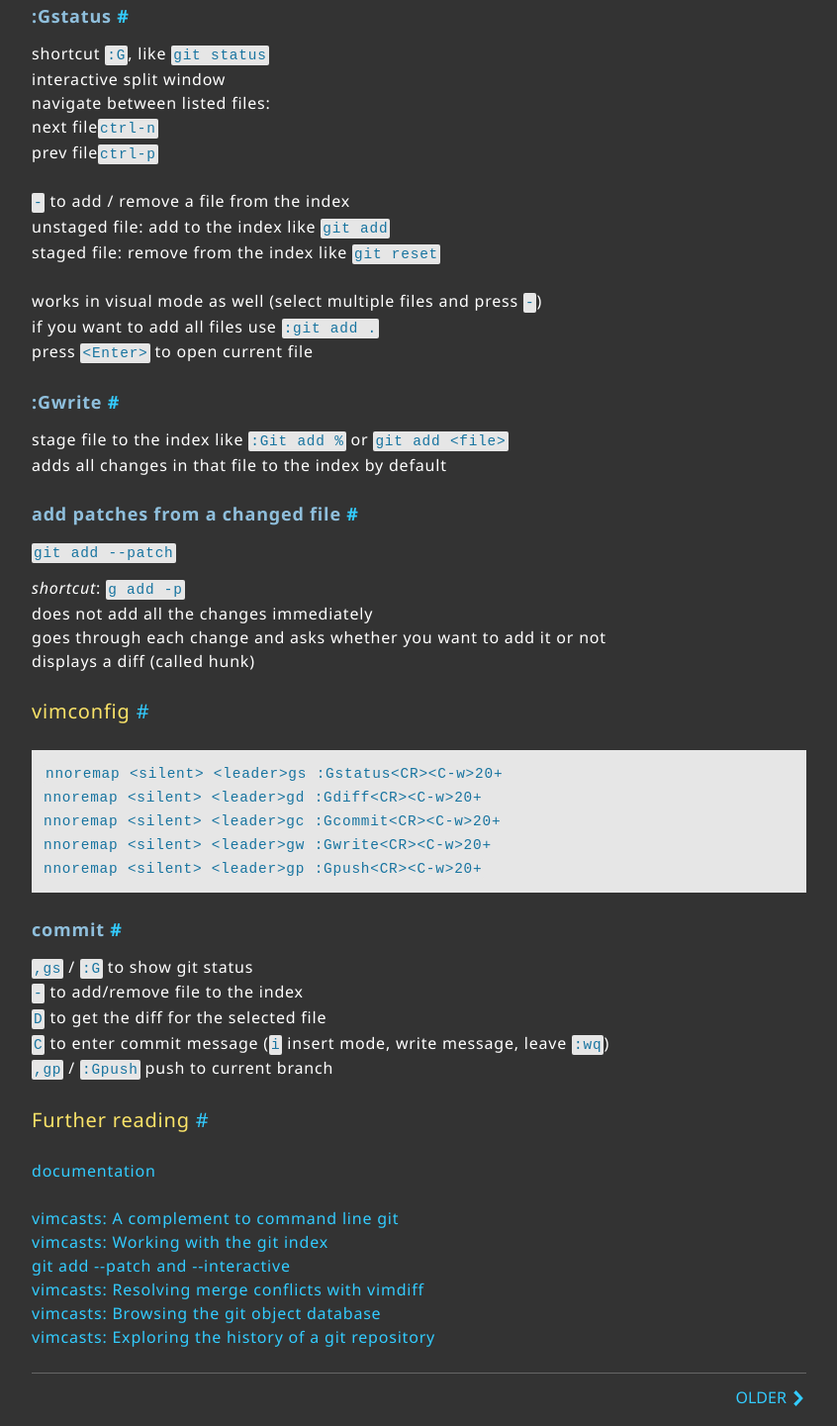
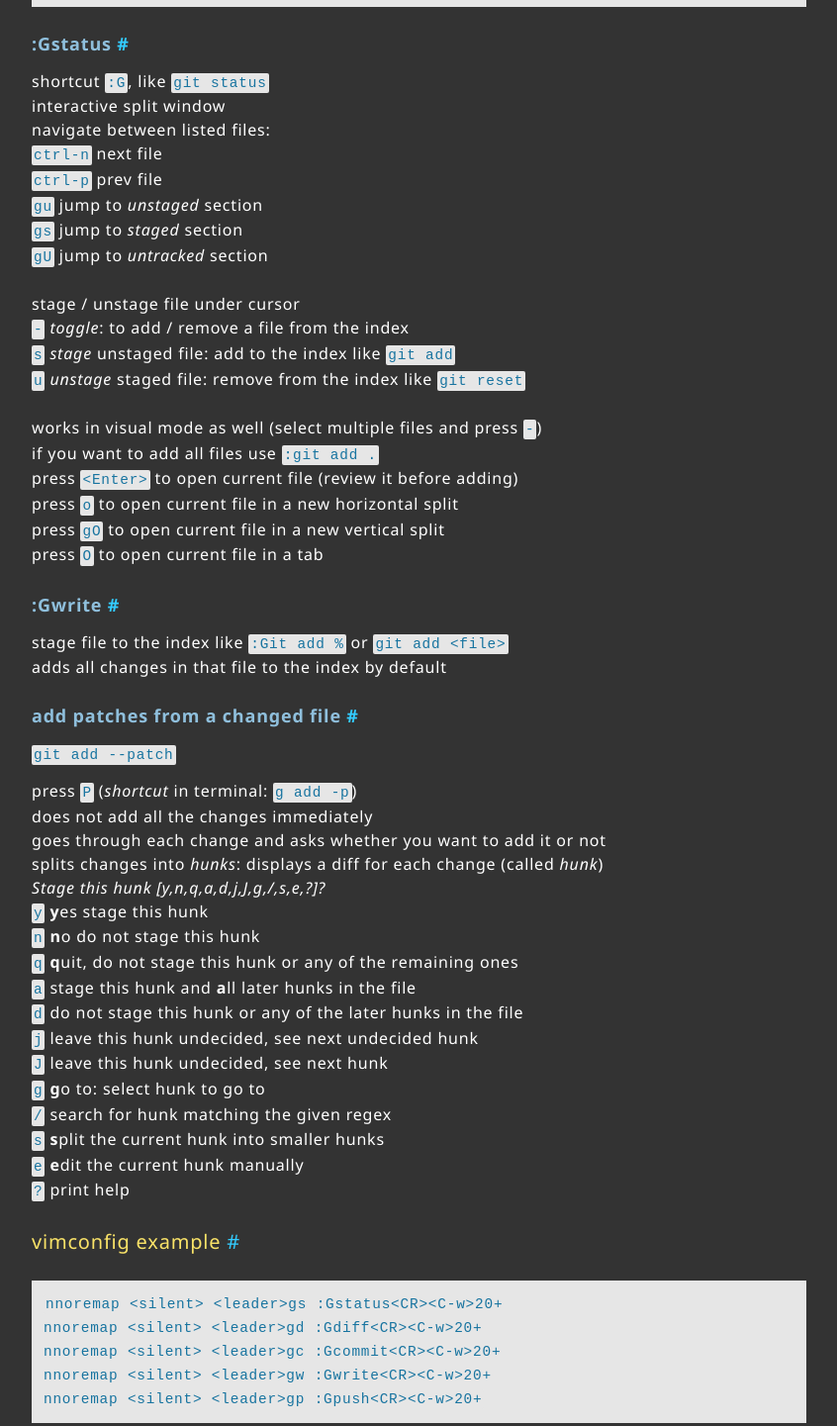
Before and after one commit to justb3a/justbea, an Eleventy site: page src/notes/vim-fugitive-git-support.md in a window 1280 px wide. Shown: the part 1029-2470 px from the top of the page at 99% size, without its empty margins (351-1197 px from the left). Built offline with nearby package versions, Linux system fonts and the light colour scheme; Eleventy itself is replaced by a stand-in of ours; code samples lack their colours; files that its build step writes are made by us from their sources; what node-fetch would draw is missing.

Commit message:
extend latest vim fugitive note

````diff
--- a/src/notes/vim-fugitive-git-support.md
+++ b/src/notes/vim-fugitive-git-support.md
@@ -25,11 +25,12 @@ Git wrapper plugin by Tim Pope: [tpope/vim-fugitive](https://github.com/tpope/vi
 |          | like `:Git rm %`                                              |
 | :Gmove   | rename file & vim buffer                                      |
 |          | like `:Git mv %`                                              |
-| :Gcommit | opens commit window                                           |
+| :Gcommit | opens commit window (interactive status: `C`)                 |
 | :Gblame  | opens window containing annotations for each line of the file |
 | :Gpush   | invoke `git push`                                             |
 | :Gpull   | invoke `git pull`                                             |
 | :Gstatus | invoke `git status`, *shortcut:* `:G`                         |
+| :Gdiff   | invoke `git diff` (interactive status: `D`)                  |
 
 ### :Git
 
@@ -50,14 +51,21 @@ Git wrapper plugin by Tim Pope: [tpope/vim-fugitive](https://github.com/tpope/vi
 - shortcut `:G`, like `git status`
 - interactive split window
 - navigate between listed files:
-  - next file`ctrl-n`
-  - prev file`ctrl-p`
-- `-` to add / remove a file from the index
-    - unstaged file: add to the index like `git add`
-    - staged file: remove from the index like `git reset`
+  - `ctrl-n` next file
+  - `ctrl-p` prev file
+  - `gu` jump to *unstaged* section
+  - `gs` jump to *staged* section
+  - `gU` jump to *untracked* section
+- stage / unstage file under cursor
+  - `-` *toggle*: to add / remove a file from the index
+  - `s` *stage* unstaged file: add to the index like `git add`
+  - `u` *unstage* staged file: remove from the index like `git reset`
 - works in visual mode as well (select multiple files and press `-`)
 - if you want to add all files use `:git add .`
-- press `<Enter>` to open current file
+- press `<Enter>` to open current file (review it before adding)
+    - press `o` to open current file in a new horizontal split
+    - press `gO` to open current file in a new vertical split
+    - press `O` to open current file in a tab
 
 ### :Gwrite
 
@@ -68,12 +76,25 @@ Git wrapper plugin by Tim Pope: [tpope/vim-fugitive](https://github.com/tpope/vi
 
 `git add --patch`
 
-- *shortcut*: `g add -p`
+- press `P` (*shortcut* in terminal: `g add -p`)
 - does not add all the changes immediately
 - goes through each change and asks whether you want to add it or not
-- displays a diff (called hunk)
+- splits changes into *hunks*: displays a diff for each change (called *hunk*)
+- *Stage this hunk [y,n,q,a,d,j,J,g,/,s,e,?]?*
+    - `y` **y**es stage this hunk
+    - `n` **n**o do not stage this hunk
+    - `q` **q**uit, do not stage this hunk or any of the remaining ones
+    - `a` stage this hunk and **a**ll later hunks in the file
+    - `d` do not stage this hunk or any of the later hunks in the file
+    - `j` leave this hunk undecided, see next undecided hunk
+    - `J` leave this hunk undecided, see next hunk
+    - `g` **g**o to: select hunk to go to
+    - `/` search for hunk matching the given regex
+    - `s` **s**plit the current hunk into smaller hunks
+    - `e` **e**dit the current hunk manually
+    - `?` print help
 
-## vimconfig
+## vimconfig example
 
 ```
 nnoremap <silent> <leader>gs :Gstatus<CR><C-w>20+
@@ -83,7 +104,7 @@ nnoremap <silent> <leader>gw :Gwrite<CR><C-w>20+
 nnoremap <silent> <leader>gp :Gpush<CR><C-w>20+
 ```
 
-### commit
+## manage index, commit and push
 
 - `,gs` / `:G` to show git status
 - `-` to add/remove file to the index
````
